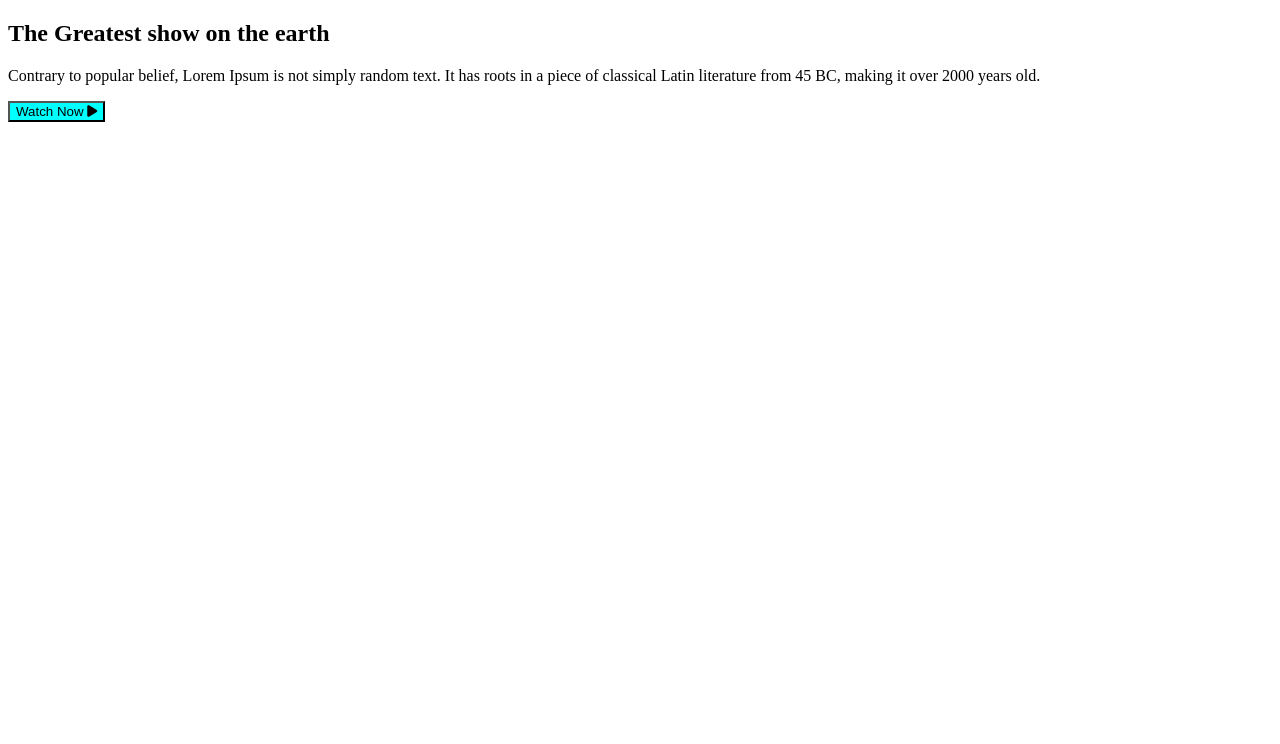
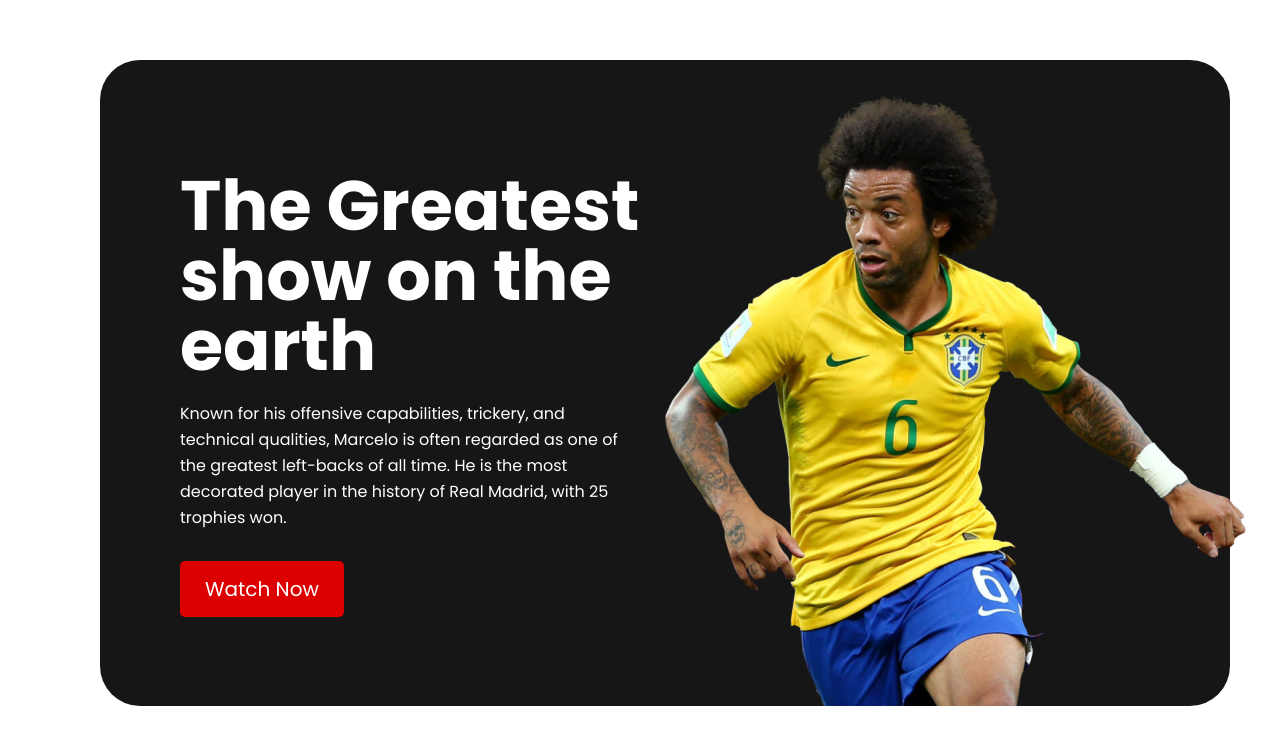
Before and after one commit to towhidur7559/world-cup-assignment2, a plain HTML site: page index.html in a window 1280 px wide. Drawn offline with Linux system fonts and the light colour scheme.

Commit message:
banner-part for desktop

```diff
--- a/index.html
+++ b/index.html
@@ -5,6 +5,7 @@
     <meta charset="UTF-8">
     <meta http-equiv="X-UA-Compatible" content="IE=edge">
     <meta name="viewport" content="width=device-width, initial-scale=1.0">
+    <script src="https://kit.fontawesome.com/a955772eb4.js" crossorigin="anonymous"></script>
     <link rel="stylesheet" href="style.css">
     <title>World Cup</title>
 </head>
@@ -17,18 +18,17 @@
         <section class="banner-part">
             <div class="banner-info">
                 <h1>The Greatest show on the earth</h1>
-                <p>Contrary to popular belief, Lorem Ipsum is not simply
-                    random text. It has roots in a piece of classical Latin literature from 45 BC, making it over 2000
-                    years old.
+                <p>Known for his offensive capabilities, trickery, and technical qualities, Marcelo is often regarded as
+                    one of the greatest left-backs of all time. He is the most decorated player in the history of Real
+                    Madrid, with 25 trophies won.
                 </p>
-                <button>Watch Now <i class="fa-solid fa-play"></i></button>
+                <button class="btn">Watch Now</button>
             </div>
             <div class="banner-img">
-
+                <img class="img" src="images/mercelo.png" alt="">
             </div>
         </section>
     </main>
-    <script src="https://kit.fontawesome.com/a955772eb4.js" crossorigin="anonymous"></script>
 </body>
 
 </html>
--- a/style.css
+++ b/style.css
@@ -1,3 +1,63 @@
-button{
-    background-color: aqua;
+@import url('https://fonts.googleapis.com/css2?family=Chakra+Petch:wght@300;400;500;700&family=Poppins:wght@400;500;600;700&display=swap');
+
+* {
+    margin: 0;
+    padding: 0;
+    box-sizing: border-box;
+    font-family: 'Chakra Petch', sans-serif;
+    font-family: 'Poppins', sans-serif;
 }
+
+.img {
+    height: 613px;
+    width: 581px;
+}
+
+.banner-part {
+    display: flex;
+    background-color: #161616;
+    Height: 646px;
+    margin-top: 60px;
+    margin-left: 100px;
+    margin-right: 50px;
+    margin-bottom: 130px;
+    border-radius: 40px;
+}
+
+.banner-info {
+    padding-top: 111px;
+    padding-left: 80px;
+    padding-right: 24px;
+    color: white;
+}
+
+.banner-img {
+    padding-top: 33px;
+    padding-right: 50px;
+    width: 50%;
+}
+
+.banner-part .banner-info h1 {
+    font-size: 70px;
+    font-weight: 700;
+    line-height: 70px;
+    padding-bottom: 20px;
+}
+
+.banner-part .banner-info p {
+    font-size: 16px;
+    font-weight: 400;
+    line-height: 26px;
+    padding-bottom: 30px;
+}
+
+.btn {
+    border: none;
+    background-color: #DD0000;
+    padding: 16px 25px;
+    font-weight: 400;
+    font-size: 20px;
+    line-height: 24px;
+    color: white;
+    border-radius: 5px;
+}
```
Also changed, not shown: images/mercelo.png (added).
